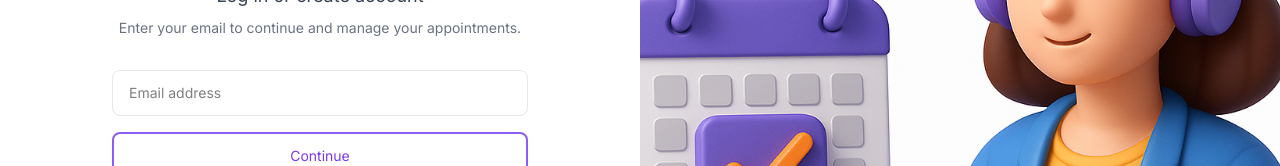
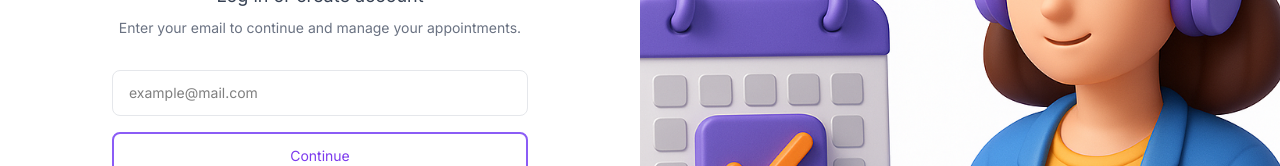
Before and after one commit to VladislavDim/timetrax, a React (Vite) app in the folder client/: page /register in a window 1280 px wide. Shown: the part 289-455 px from the top of the page. Built offline with nearby package versions, Linux system fonts and the light colour scheme.

Commit message:
feat(ui): update email input placeholder for better UX

```diff
--- a/client/src/features/auth/components/EmailForm.tsx
+++ b/client/src/features/auth/components/EmailForm.tsx
@@ -56,7 +56,7 @@ export function EmailForm({ onSubmit, loading, error }: EmailFormProps) {
                 <form onSubmit={handleSubmit} className="space-y-4">
                     <div>
                         <input
-                            placeholder="Email address"
+                            placeholder="example@mail.com"
                             value={email}
                             onChange={(e) => setEmail(e.target.value)}
                             className={`w-full px-4 py-3 border ${localError || error
```
